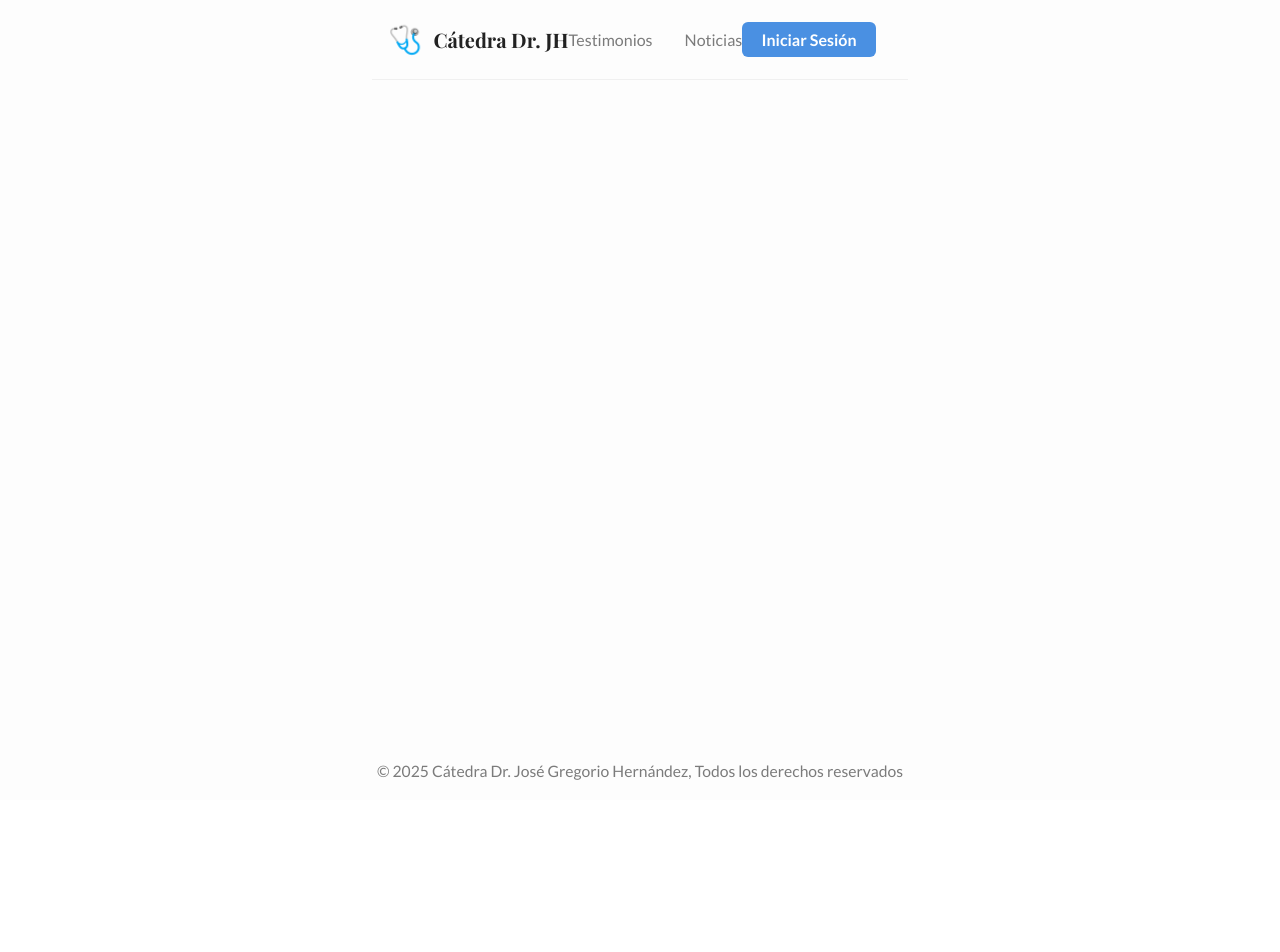
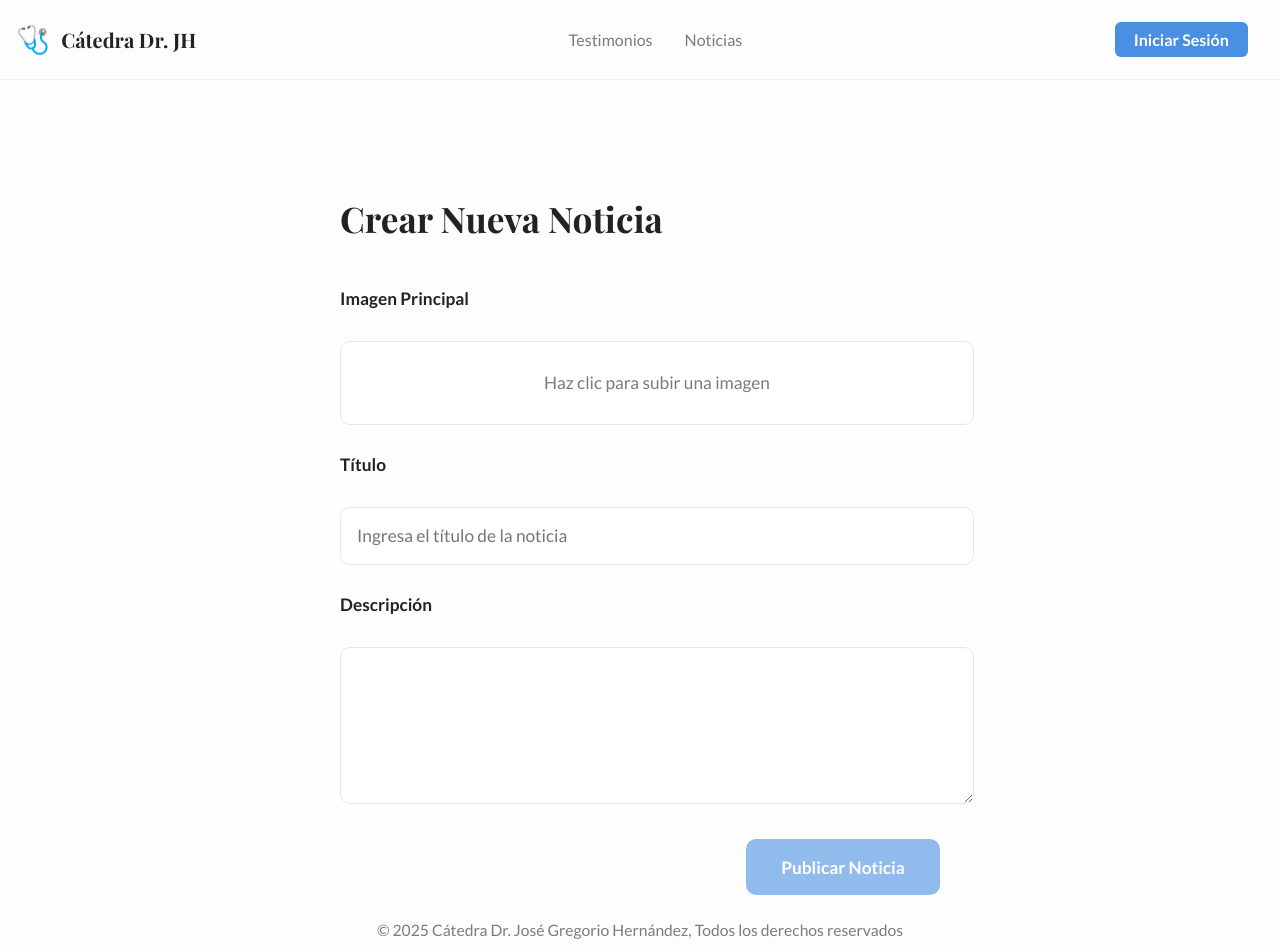
Before and after one commit to Mendozafj/dr-jh, a React (Vite) app in the folder frontend/: page /crear-noticia in a window 1280 px wide. Shown: the top 952 px of the page. Before the commit the page ends 800 px from the top, so only its background shows below. Built offline with nearby package versions, Linux system fonts and the light colour scheme.

Commit message:
agregada vista para agregar noticia

```diff
--- a/frontend/src/App.css
+++ b/frontend/src/App.css
@@ -211,9 +211,10 @@ body {
 }
 
 .navbar {
-  width: 100%;
-  max-width: 1000px;
-  margin: 0 auto 2.5rem auto;
+  width: 100vw;
+  min-width: 0;
+  max-width: 100vw;
+  margin: 0 0 2.5rem 0;
   display: flex;
   align-items: center;
   justify-content: space-between;
@@ -710,7 +711,7 @@ body {
 
 .login-form {
   width: 100%;
-  max-width: 480px;
+  max-width: 400px;
   display: flex;
   flex-direction: column;
   gap: 1.5rem;
@@ -770,3 +771,143 @@ body {
     padding: 0 0.5rem;
   }
 }
+
+.crear-noticia-container {
+  min-height: 60vh;
+  display: flex;
+  flex-direction: column;
+  align-items: flex-start;
+  justify-content: flex-start;
+  margin-top: 3.5rem;
+  width: 100%;
+}
+
+.crear-noticia-form {
+  width: 100%;
+  max-width: 600px;
+  margin-left: auto;
+  margin-right: auto;
+  display: flex;
+  flex-direction: column;
+  gap: 1.5rem;
+}
+
+.crear-noticia-title {
+  font-family: 'Playfair Display', serif;
+  font-size: 2.2rem;
+  color: #222;
+  font-weight: 700;
+  margin-bottom: 1.5rem;
+  text-align: left;
+}
+
+.crear-noticia-label {
+  font-family: 'Lato', 'Inter', Arial, sans-serif;
+  font-size: 1.08rem;
+  color: #222;
+  font-weight: 600;
+  margin-bottom: 0.3rem;
+}
+
+.crear-noticia-img-input {
+  width: 100%;
+  min-height: 56px;
+  border: 1.5px solid #e5e7eb;
+  border-radius: 10px;
+  background: #fff;
+  display: flex;
+  align-items: center;
+  justify-content: center;
+  cursor: pointer;
+  margin-bottom: 0.2rem;
+  transition: border 0.2s;
+  font-size: 1.08rem;
+  color: #7B7B7B;
+  padding: 0.8rem 1rem;
+}
+
+.crear-noticia-img-input.has-img {
+  padding: 0.3rem 0.3rem;
+}
+
+.crear-noticia-img-placeholder {
+  color: #7B7B7B;
+  font-size: 1.08rem;
+}
+
+.crear-noticia-img-preview {
+  max-width: 100%;
+  max-height: 120px;
+  border-radius: 8px;
+  object-fit: cover;
+}
+
+.crear-noticia-input {
+  width: 100%;
+  padding: 1.1rem 1rem;
+  border-radius: 10px;
+  border: 1.5px solid #e5e7eb;
+  font-size: 1.08rem;
+  font-family: 'Lato', 'Inter', Arial, sans-serif;
+  background: #fff;
+  color: #222;
+  outline: none;
+  transition: border 0.2s;
+  margin-bottom: 0.2rem;
+}
+
+.crear-noticia-input:focus {
+  border: 1.5px solid #4A90E2;
+}
+
+.crear-noticia-textarea {
+  width: 100%;
+  min-height: 120px;
+  padding: 1.1rem 1rem;
+  border-radius: 10px;
+  border: 1.5px solid #e5e7eb;
+  font-size: 1.08rem;
+  font-family: 'Lato', 'Inter', Arial, sans-serif;
+  background: #fff;
+  color: #222;
+  outline: none;
+  transition: border 0.2s;
+  margin-bottom: 0.2rem;
+  resize: vertical;
+}
+
+.crear-noticia-textarea:focus {
+  border: 1.5px solid #4A90E2;
+}
+
+.crear-noticia-btn-row {
+  display: flex;
+  justify-content: flex-end;
+  width: 100%;
+}
+
+.crear-noticia-btn {
+  background: #4A90E2;
+  color: #fff;
+  font-family: 'Lato', 'Inter', Arial, sans-serif;
+  font-weight: 700;
+  font-size: 1.08rem;
+  border: none;
+  border-radius: 10px;
+  padding: 1.1rem 2.2rem;
+  margin-top: 0.5rem;
+  cursor: pointer;
+  transition: background 0.2s, opacity 0.2s;
+}
+
+.crear-noticia-btn:disabled {
+  opacity: 0.6;
+  cursor: not-allowed;
+}
+
+@media (max-width: 700px) {
+  .crear-noticia-form {
+    max-width: 98vw;
+    padding: 0 0.5rem;
+  }
+}
--- a/frontend/src/App.jsx
+++ b/frontend/src/App.jsx
@@ -7,6 +7,7 @@ import NewsSection from './components/NewsSection';
 import TestimoniosSection from './components/TestimoniosSection';
 import NoticiaDetalle from './components/NoticiaDetalle';
 import LoginPage from './components/LoginPage';
+import CrearNoticia from './components/CrearNoticia';
 
 function Landing() {
   return (
@@ -28,6 +29,7 @@ function App() {
           <Route path="/" element={<Landing />} />
           <Route path="/noticia/:id" element={<NoticiaDetalle />} />
           <Route path="/login" element={<LoginPage />} />
+          <Route path="/crear-noticia" element={<CrearNoticia />} />
         </Routes>
         <footer className="footer">
           &copy; 2025 Cátedra Dr. José Gregorio Hernández, Todos los derechos reservados
--- /dev/null
+++ b/frontend/src/components/CrearNoticia.jsx
@@ -0,0 +1,80 @@
+import React, { useState, useRef } from 'react';
+
+export default function CrearNoticia() {
+  const [imagen, setImagen] = useState(null);
+  const [titulo, setTitulo] = useState('');
+  const [descripcion, setDescripcion] = useState('');
+  const [touched, setTouched] = useState({ imagen: false, titulo: false, descripcion: false });
+  const fileInputRef = useRef();
+
+  const isTituloValid = titulo.trim().length > 5;
+  const isDescripcionValid = descripcion.trim().length > 10;
+  const isImagenValid = !!imagen;
+  const isFormValid = isTituloValid && isDescripcionValid && isImagenValid;
+
+  const handleImagenChange = e => {
+    const file = e.target.files[0];
+    if (file && file.type.startsWith('image/')) {
+      setImagen(file);
+    } else {
+      setImagen(null);
+    }
+  };
+
+  return (
+    <div className="crear-noticia-container">
+      <form className="crear-noticia-form" onSubmit={e => e.preventDefault()}>
+        <h1 className="crear-noticia-title">Crear Nueva Noticia</h1>
+        <label className="crear-noticia-label">Imagen Principal</label>
+        <div
+          className={`crear-noticia-img-input${isImagenValid ? ' has-img' : ''}`}
+          onClick={() => fileInputRef.current.click()}
+        >
+          {imagen ? (
+            <img
+              src={URL.createObjectURL(imagen)}
+              alt="preview"
+              className="crear-noticia-img-preview"
+            />
+          ) : (
+            <span className="crear-noticia-img-placeholder">Haz clic para subir una imagen</span>
+          )}
+          <input
+            type="file"
+            accept="image/*"
+            style={{ display: 'none' }}
+            ref={fileInputRef}
+            onChange={handleImagenChange}
+            onBlur={() => setTouched(t => ({ ...t, imagen: true }))}
+          />
+        </div>
+        <label className="crear-noticia-label">Título</label>
+        <input
+          className="crear-noticia-input"
+          type="text"
+          placeholder="Ingresa el título de la noticia"
+          value={titulo}
+          onChange={e => setTitulo(e.target.value)}
+          onBlur={() => setTouched(t => ({ ...t, titulo: true }))}
+        />
+        <label className="crear-noticia-label">Descripción</label>
+        <textarea
+          className="crear-noticia-textarea"
+          placeholder=""
+          value={descripcion}
+          onChange={e => setDescripcion(e.target.value)}
+          onBlur={() => setTouched(t => ({ ...t, descripcion: true }))}
+        />
+        <div className="crear-noticia-btn-row">
+          <button
+            className="crear-noticia-btn"
+            type="submit"
+            disabled={!isFormValid}
+          >
+            Publicar Noticia
+          </button>
+        </div>
+      </form>
+    </div>
+  );
+}
```
